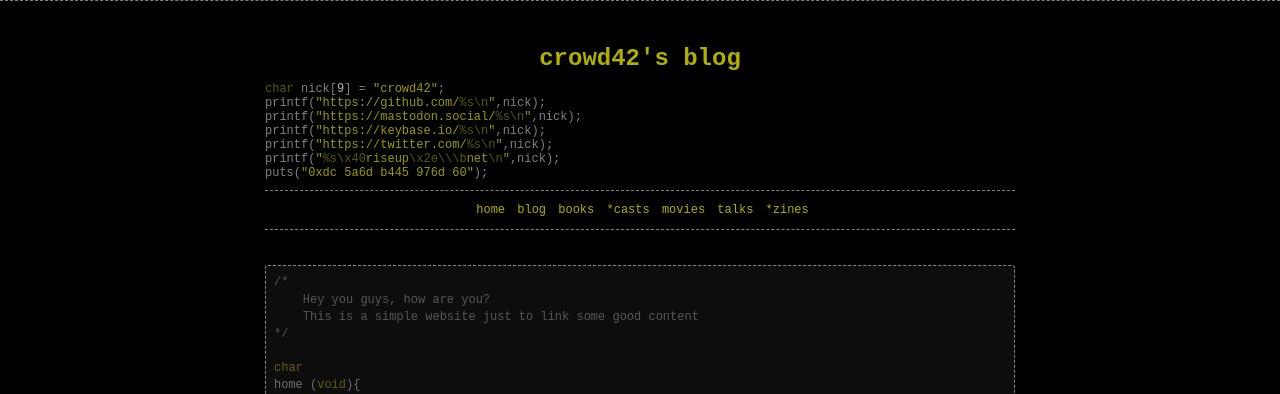
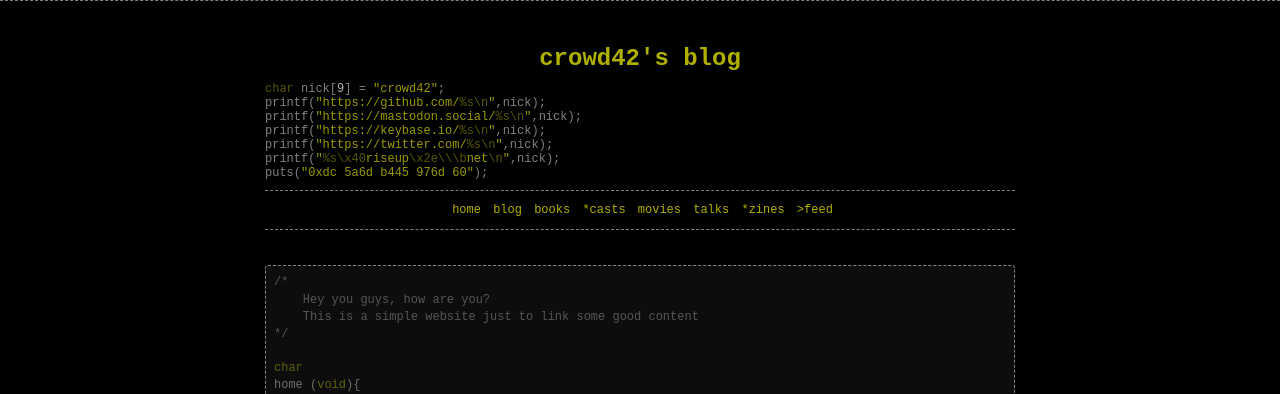
Before and after one commit to crowd42/crowd42.xyz, a Jekyll site: the page built from index.html, in a window 1280 px wide. Shown: the top 394 px of the page. Built offline with Jekyll 4.4.1, drawn with Linux system fonts in a browser that asks for light colours.

Commit message:
add new entry to the main menu

```diff
--- a/_includes/menu.html
+++ b/_includes/menu.html
@@ -9,6 +9,7 @@
           <li><a href="{{ site.baseurl }}/movies">movies</a></li>
           <li><a href="{{ site.baseurl }}/talks">talks</a></li>
           <li><a href="{{ site.baseurl }}/zines">*zines</a></li>
+          <li><a href"={{site.baseurl}}/feed">>feed</a></li>
       </ul>
     </div>
   </div>
```
